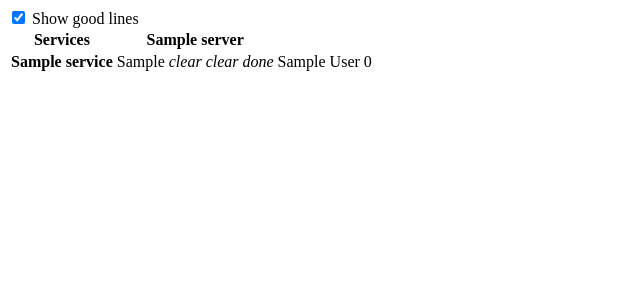
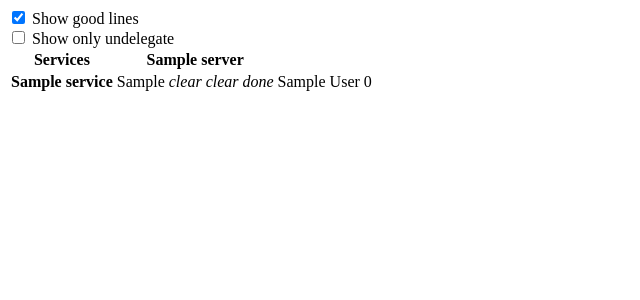
Before and after one commit to m-messiah/distribution, a Python web app: template distributor/templates/NIC.html in a window 1280 px wide. Shown: the top 300 px of the page, without its empty margins (0-640 px from the left). Run offline with Jinja, Linux system fonts and the light colour scheme; the template is opened without the code that fills it: most values are stand-ins (such as "Sample title", 1, 10 or a date in 2020).

Commit message:
Переключатель для отображения только неделегированных доменов

```diff
--- a/distributor/templates/NIC.html
+++ b/distributor/templates/NIC.html
@@ -1,12 +1,21 @@
 {% extends "_table.html" %}
 {% block filters %}
 <div class="row checkboxes">
-    <div class="col s11 offset-s1">
+    <div class="col s5 offset-s1">
         <div class="switch">
             <label>
             <input id="nic-errors" type="checkbox" checked="true" >
             <span class="lever"></span>
             Show good lines
+            </label>
+        </div>
+    </div>
+    <div class="col s5">
+        <div class="switch">
+            <label>
+            <input id="nic-only-not" type="checkbox">
+            <span class="lever"></span>
+                Show only undelegate
             </label>
         </div>
     </div>
@@ -20,5 +29,11 @@
         }
         else {$(".hide").filter(':contains("0")').parent().hide()}
     });
+    $('#nic-only-not').on("click", function() {
+        if ($(this).prop("checked")) {
+            $(".text-center").filter(':contains("Делегирован")').parent().hide()
+        }
+        else {$(".text-center").filter(':contains("Делегирован")').parent().show()}
+    });
 </script>
 {% endblock %}
--- a/setup.py
+++ b/setup.py
@@ -4,7 +4,7 @@ from sys import version_info
 
 setup(
     name='distributor',
-    version='2.3',
+    version='2.4',
     packages=['distributor'],
     include_package_data=True,
     url='https://github.com/m-messiah/distributor',
```
